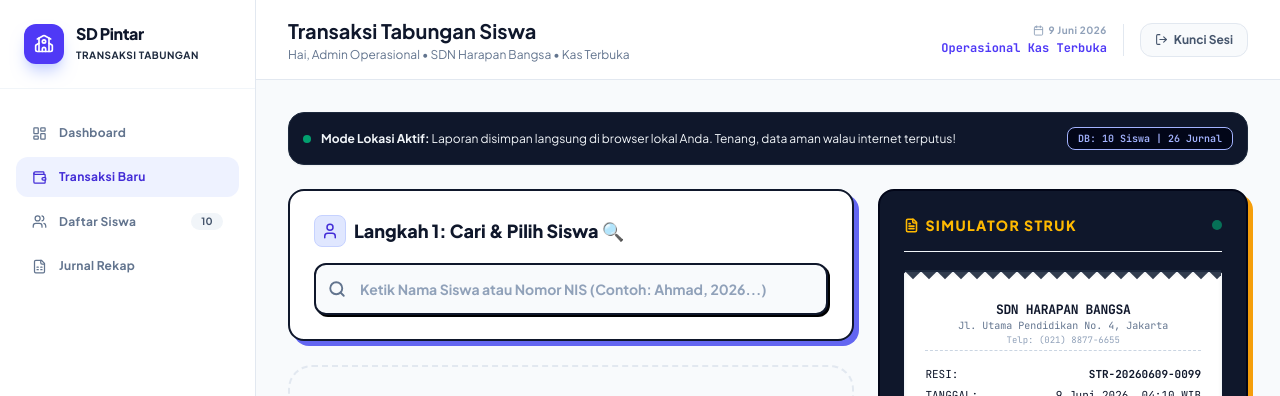
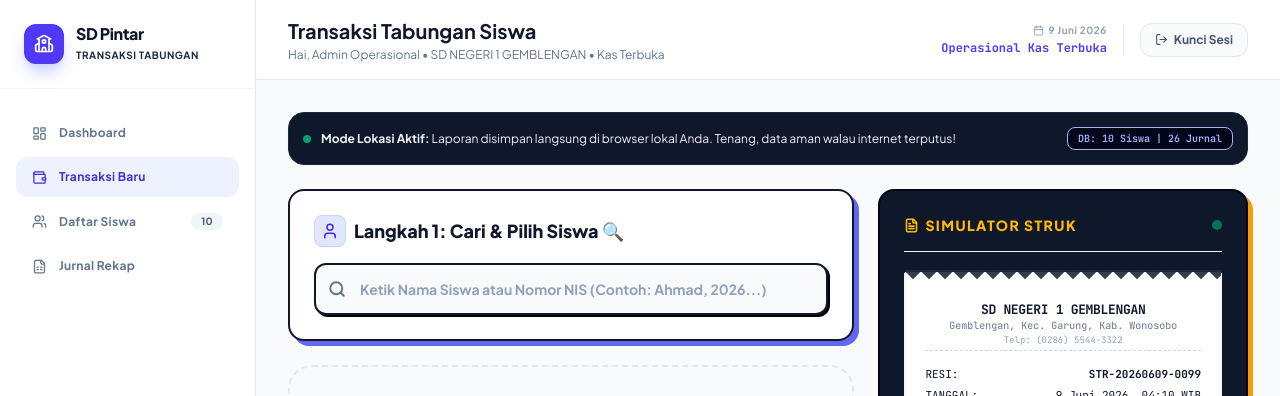
Before and after one commit to asrudin04-stack/tabungan-siswa-sd, a React (Vite) app: page / in a window 1280 px wide. Both pictures are taken after a click on the button "Transaksi Baru". Shown: the top 396 px of the page. Built offline with nearby package versions, Linux system fonts and the light colour scheme.

Commit message:
chore: update school branding to SD Negeri 1 Gemblengan

```diff
--- a/src/App.tsx
+++ b/src/App.tsx
@@ -267,7 +267,7 @@ export default function App() {
           <div className="bg-indigo-650 rounded-2xl p-4 text-white relative overflow-hidden group">
             <div className="absolute right-[-10px] bottom-[-10px] w-16 h-16 bg-white/10 rounded-full blur-sm" />
             <p className="text-[9px] opacity-80 uppercase tracking-widest font-extrabold mb-1">Status Operasional</p>
-            <p className="text-xs font-bold truncate">SDN Harapan Bangsa</p>
+            <p className="text-xs font-bold truncate">SD NEGERI 1 GEMBLENGAN</p>
             <div className="flex items-center gap-1.5 mt-2">
               <span className="w-1.5 h-1.5 rounded-full bg-emerald-400 animate-pulse" />
               <span className="text-[9px] text-slate-100 font-medium">Buku Kas Luring</span>
@@ -283,7 +283,7 @@ export default function App() {
             <School size={16} />
           </div>
           <div>
-            <h1 className="text-xs font-black tracking-tight text-slate-900 leading-tight">SD NEGERI HARAPAN BANGSA</h1>
+            <h1 className="text-xs font-black tracking-tight text-slate-900 leading-tight">SD NEGERI 1 GEMBLENGAN</h1>
             <p className="text-[10px] text-indigo-600 font-medium tracking-wide uppercase">Tabungan SD Pintar</p>
           </div>
         </div>
@@ -308,7 +308,7 @@ export default function App() {
               {activeTab === 'students' && 'Manajemen Akun Siswa'}
               {activeTab === 'rekap' && 'Laporan Jurnal Rekapitulasi'}
             </h1>
-            <p className="text-xs text-slate-500 mt-0.5">Hai, Admin Operasional • SDN Harapan Bangsa • Kas Terbuka</p>
+            <p className="text-xs text-slate-500 mt-0.5">Hai, Admin Operasional • SD NEGERI 1 GEMBLENGAN • Kas Terbuka</p>
           </div>
           <div className="flex items-center space-x-4">
             <div className="flex flex-col items-end text-right">
--- a/src/components/Cashier.tsx
+++ b/src/components/Cashier.tsx
@@ -508,9 +508,9 @@ export default function Cashier({ students, onAddTransaction, recordedBy }: Cash
 
             {/* School Header */}
             <div className="text-center pt-2 pb-1 border-b border-dashed border-slate-300">
-              <h4 className="font-extrabold text-[13px] tracking-tight">SDN HARAPAN BANGSA</h4>
-              <p className="text-[10px] text-slate-500">Jl. Utama Pendidikan No. 4, Jakarta</p>
-              <p className="text-[9px] text-slate-400 mt-0.5">Telp: (021) 8877-6655</p>
+              <h4 className="font-extrabold text-[13px] tracking-tight">SD NEGERI 1 GEMBLENGAN</h4>
+              <p className="text-[10px] text-slate-500">Gemblengan, Kec. Garung, Kab. Wonosobo</p>
+              <p className="text-[9px] text-slate-400 mt-0.5">Telp: (0286) 5544-3322</p>
             </div>
 
             {/* Receipt metadata */}
@@ -585,7 +585,7 @@ export default function Cashier({ students, onAddTransaction, recordedBy }: Cash
             {/* Small tagline of saving */}
             <div className="text-center text-[9px] text-slate-400 pt-4 border-t border-slate-200">
               <p className="font-bold text-slate-600">"Siswa Gemar Menabung, Masa Depan Gemilang!"</p>
-              <p className="mt-0.5">sdnharapanbangsa.sch.id</p>
+              <p className="mt-0.5">sdn1gemblengan.sch.id</p>
             </div>
           </div>
 
@@ -594,10 +594,10 @@ export default function Cashier({ students, onAddTransaction, recordedBy }: Cash
             <button
               id="download-slip-txt"
               onClick={() => {
-                const textReceipt = `
+            const textReceipt = `
 =================================
-       SDN HARAPAN BANGSA
-       STRUK TABUNGAN SISWA
+     SD NEGERI 1 GEMBLENGAN
+      STRUK TABUNGAN SISWA
 =================================
 RESID  : ${printedReceipt ? printedReceipt.id : 'DRAFT'}
 TANGGAL: ${printedReceipt ? formatDate(printedReceipt.date, true) : formatDate(new Date().toISOString(), true)}
@@ -641,8 +641,8 @@ Masa Depan Gemilang!
         <div className="hidden print-only" id="browser-print-layout">
           <div className="p-8 max-w-sm mx-auto border border-slate-300 rounded text-xs leading-5 font-mono">
             {/* Duplicate thermal slip optimized for black and white high-contrast printer */}
-            <div className="text-center font-bold text-sm">SDN HARAPAN BANGSA</div>
-            <div className="text-center text-[10px]">Jl. Utama Pendidikan No. 4, Jakarta</div>
+            <div className="text-center font-bold text-sm">SD NEGERI 1 GEMBLENGAN</div>
+            <div className="text-center text-[10px]">Gemblengan, Kec. Garung, Kab. Wonosobo</div>
             <div className="border-b border-dashed border-slate-400 my-2" />
 
             <div>RESI: {printedReceipt ? printedReceipt.id : generateReceiptNumber(txType, 99)}</div>
--- a/src/components/RekapBulanan.tsx
+++ b/src/components/RekapBulanan.tsx
@@ -438,9 +438,9 @@ export default function RekapBulanan({
 
           {/* Print Letterhead Header */}
           <div className="text-center space-y-1 pb-4 border-b-2 border-slate-900 font-mono">
-            <h1 className="text-xl font-bold uppercase tracking-tight">SD NEGERI HARAPAN BANGSA</h1>
-            <p className="text-xs">Alamat: Jalan Utama Pendidikan No. 4, Kecamatan Menteng, Jakarta</p>
-            <p className="text-xs">Telp: (021) 8877-6655 | NPSN: 10405060 | Kode Pos: 10310</p>
+            <h1 className="text-xl font-bold uppercase tracking-tight">SD NEGERI 1 GEMBLENGAN</h1>
+            <p className="text-xs">Alamat: Gemblengan, Kecamatan Garung, Kabupaten Wonosobo, Jawa Tengah</p>
+            <p className="text-xs">Telp: (0286) 5544-3322 | NPSN: 20307080 | Kode Pos: 56351</p>
           </div>
 
           {/* Laporan Title */}
@@ -516,13 +516,13 @@ export default function RekapBulanan({
           <div className="pt-12 grid grid-cols-2 text-center text-xs font-mono leading-6">
             <div>
               <p className="text-slate-500">Mengetahui,</p>
-              <p className="font-bold uppercase">Kepala Sekolah SDN Harapan Bangsa</p>
+              <p className="font-bold uppercase">Kepala Sekolah SD NEGERI 1 GEMBLENGAN</p>
               <div className="h-20" />
               <p className="font-bold underline uppercase">M. Gunawan Wibisono, M.Pd.</p>
               <p className="text-[10px] text-slate-500">NIP. 19740510 200212 1 002</p>
             </div>
             <div>
-              <p className="text-slate-500">Jakarta, {formatDate(new Date().toISOString())}</p>
+              <p className="text-slate-500">Wonosobo, {formatDate(new Date().toISOString())}</p>
               <p className="font-bold uppercase">Petugas Bendahara Tabungan</p>
               <div className="h-20" />
               <p className="font-bold underline uppercase">Bu Rismawati, S.Pd.</p>
@@ -531,7 +531,7 @@ export default function RekapBulanan({
           </div>
 
           <div className="text-center text-[9px] text-slate-400 pt-16 border-t border-dashed border-slate-300 font-mono">
-            <p>Dokumen Laporan Tabungan Siswa SDN Harapan Bangsa diunduh secara sah melalui Sistem Aplikasi SD Pintar.</p>
+            <p>Dokumen Laporan Tabungan Siswa SD NEGERI 1 GEMBLENGAN diunduh secara sah melalui Sistem Aplikasi SD Pintar.</p>
             <p>ID Berkas Laporan: RKP-{new Date().toISOString().slice(0,10).replace(/-/g,'')}-{filteredLedger.length}</p>
           </div>
 
```
